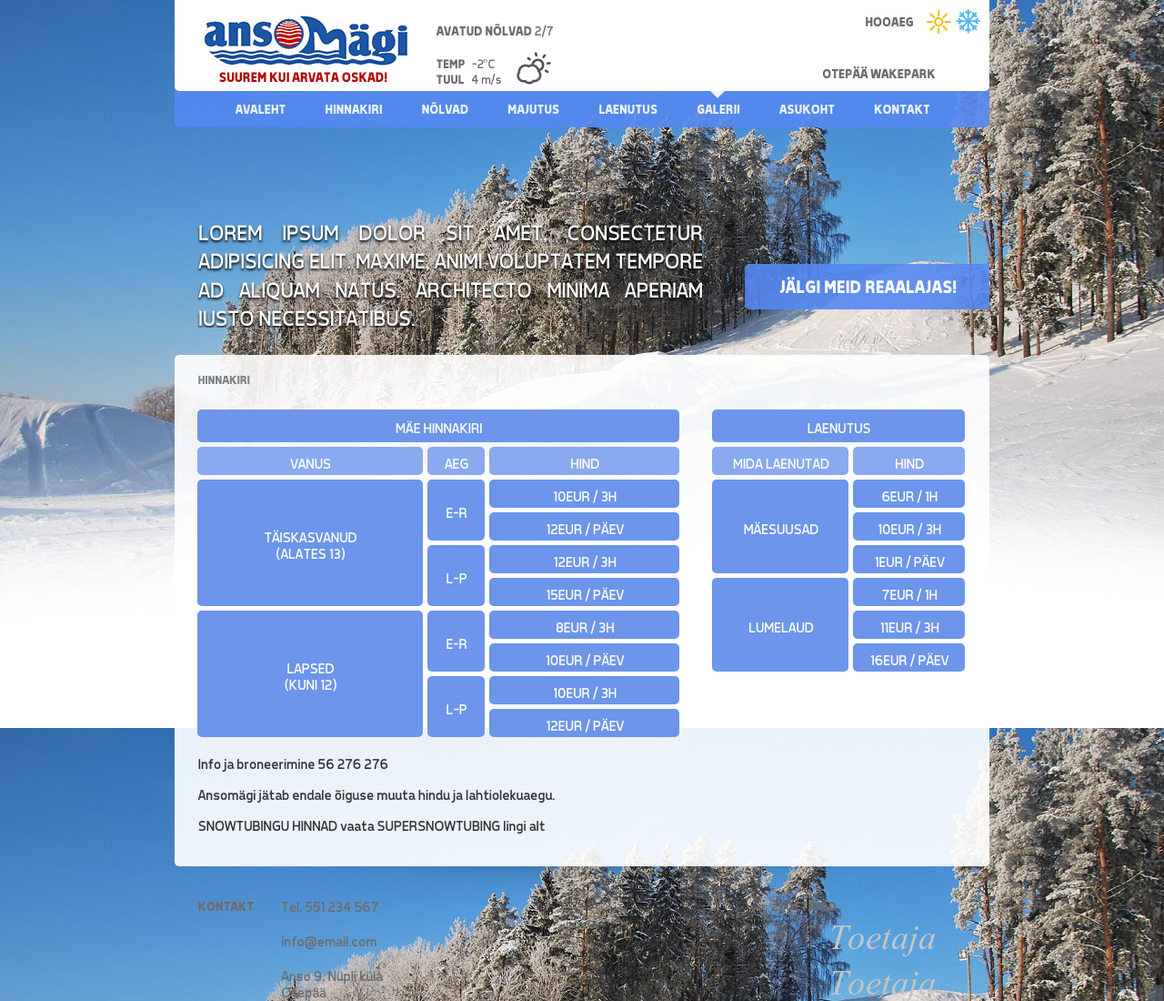
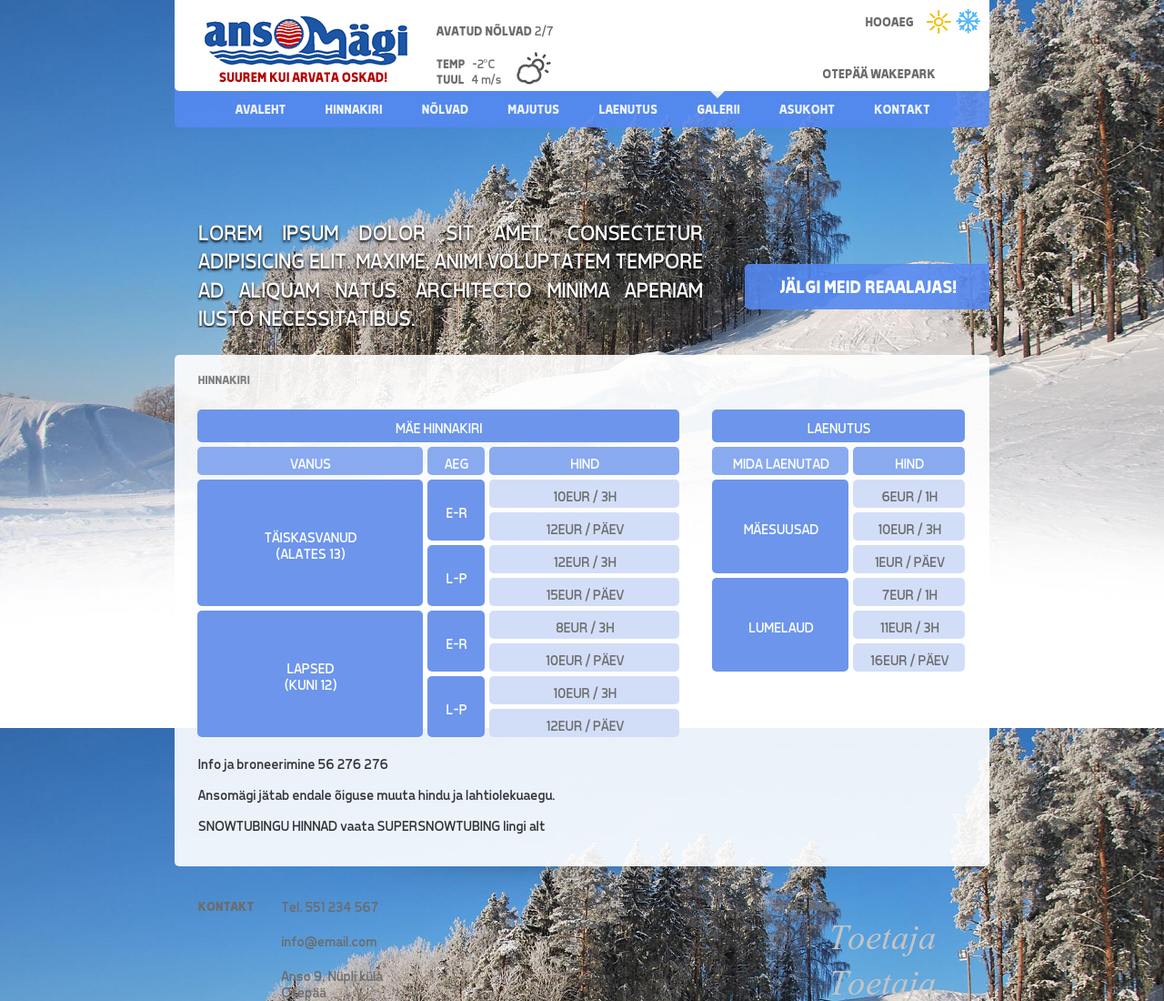
Before and after one commit to martinappo/htmlanso, a plain HTML site: page hinnakiri.html in a window 1280 px wide. Shown: the top 1100 px of the page at 91% size. Drawn offline with Linux system fonts and the light colour scheme; grey boxes are pictures that could not be loaded; files whose address does not match are found by name.

Commit message:
muutsin hinnakirja
hinnakirja "hind" lahter : color: $hall.

```diff
--- a/hinnakiri.html
+++ b/hinnakiri.html
@@ -112,32 +112,32 @@ $(".slogancontainer").carouFredSel({
 	    <tr>
 	        <td rowspan="4">Täiskasvanud <br> (alates 13)</td>
 	        <td rowspan="2">E-R</td>
-	        <td>10eur / 3H</td>
+	        <td class="hind">10eur / 3H</td>
 	    </tr>
 	    <tr>
-	        <td>12eur / päev</td>
+	        <td class="hind">12eur / päev</td>
 	    </tr>
 	    <tr>
 	        <td rowspan="2">L-P</td>
-	        <td>12eur / 3h</td>
+	        <td class="hind">12eur / 3h</td>
 	    </tr>
 	    <tr>
-	        <td>15eur / päev</td>
+	        <td class="hind">15eur / päev</td>
 	    </tr>
 	    <tr>
 	        <td rowspan="4">Lapsed <br> (kuni 12)</td>
 	        <td rowspan="2">E-R</td>
-	        <td>8eur / 3H</td>
+	        <td class="hind">8eur / 3H</td>
 	    </tr>
 	    <tr>
-	        <td>10eur / päev</td>
+	        <td class="hind">10eur / päev</td>
 	    </tr>
 	    <tr>
 	        <td rowspan="2">L-P</td>
-	        <td>10eur / 3H</td>
+	        <td class="hind">10eur / 3H</td>
 	    </tr>
 	    <tr>
-	        <td>12eur / päev</td>
+	        <td class="hind">12eur / päev</td>
 	    </tr>
 	</table>
 	</div><!--left-->
@@ -152,23 +152,23 @@ $(".slogancontainer").carouFredSel({
 		    </tr>
 		    <tr>
 		        <td rowspan="3">Mäesuusad</td>
-		        <td>6EUR / 1h</td>
+		        <td class="hind">6EUR / 1h</td>
 		    </tr>
 		    <tr>
-		        <td>10EUR / 3h</td>
+		        <td class="hind">10EUR / 3h</td>
 		    </tr>
 		    <tr>
-		        <td>1EUR / päev</td>
+		        <td class="hind">1EUR / päev</td>
 		    </tr>
 		    <tr>
 		        <td rowspan="3">Lumelaud</td>
-		        <td>7eur / 1h</td>
+		        <td class="hind">7eur / 1h</td>
 		    </tr>
 		    <tr>
-		        <td>11eur / 3h</td>
+		        <td class="hind">11eur / 3h</td>
 		    </tr>
 		    <tr>
-		        <td>16eur / päev</td>
+		        <td class="hind">16eur / päev</td>
 		    </tr>
 		</table>
 	</div><!-- right -->
--- a/sass/_hinnakiri.scss
+++ b/sass/_hinnakiri.scss
@@ -66,6 +66,10 @@ section#hinnakiri{
 				height: 30px;
 				line-height: 30px;
 			}
+			&.hind{
+				background-color: #d2def8;
+				color: $hall;
+			}
 		}
 	}
 }
```
Also changed, not shown: css/style.css.
